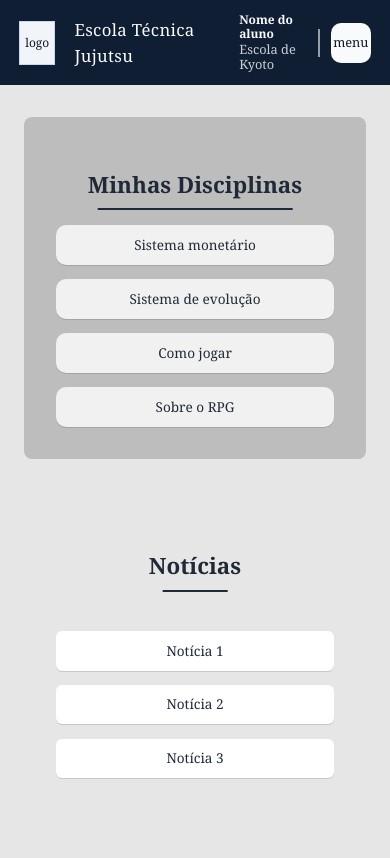
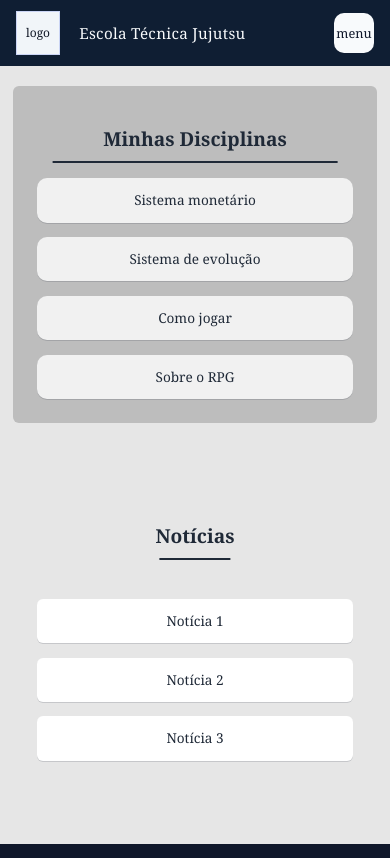
Before and after one commit to JJKADM/JJKARPG, a React (Vite) app in the folder FRONTEND/: page / in a window 390 px wide. Built offline with nearby package versions, Linux system fonts and the light colour scheme.

Commit message:
Tentando arrumar o mobile

```diff
--- a/FRONTEND/index.html
+++ b/FRONTEND/index.html
@@ -3,7 +3,7 @@
   <head>
     <meta charset="UTF-8" />
     <link rel="icon" type="image/png" sizes="64x64" href="/favicon1.png" />
-    <meta name="viewport" content="width=device-width, initial-scale=2.0" />
+    <meta name="viewport" content="width=device-width, initial-scale=1.0" />
     <title>JJK ABSOLUTE - RPG</title>
   </head>
   <body>
--- a/FRONTEND/src/components/Navbar.css
+++ b/FRONTEND/src/components/Navbar.css
@@ -144,3 +144,20 @@
     height: 28px;
   }
 }
+
+@media (max-width: 640px) {
+  .navbar {
+    padding: 0.7rem 1rem;
+    gap: 0.6rem;
+  }
+
+  .navbar__brand-name {
+    font-size: 0.95rem;
+  }
+
+  .navbar__user-info,
+  .navbar__divider,
+  .navbar__pill {
+    display: none;
+  }
+}
--- a/FRONTEND/src/pages/Home.css
+++ b/FRONTEND/src/pages/Home.css
@@ -100,3 +100,45 @@
     max-width: 320px;
   }
 }
+
+@media (max-width: 640px) {
+  .home__main {
+    padding: 1.5rem 1rem 2.5rem;
+    gap: 2rem;
+  }
+
+  .home__panel {
+    padding: 1.5rem;
+  }
+
+  .home__panel-title {
+    font-size: 1.2rem;
+  }
+
+  .home__panel-item,
+  .home__news-item {
+    width: 100%;
+    font-size: 0.9rem;
+    padding: 0.75rem 1rem;
+  }
+}
+
+@media (max-width: 420px) {
+  .home__main {
+    padding: 1.2rem 0.8rem 2rem;
+  }
+
+  .home__panel {
+    max-width: 100%;
+    border-radius: 6px;
+  }
+
+  .home__panel-title::after {
+    width: 90%;
+  }
+
+  .home__panel-item,
+  .home__news-item {
+    font-size: 0.85rem;
+  }
+}
```
